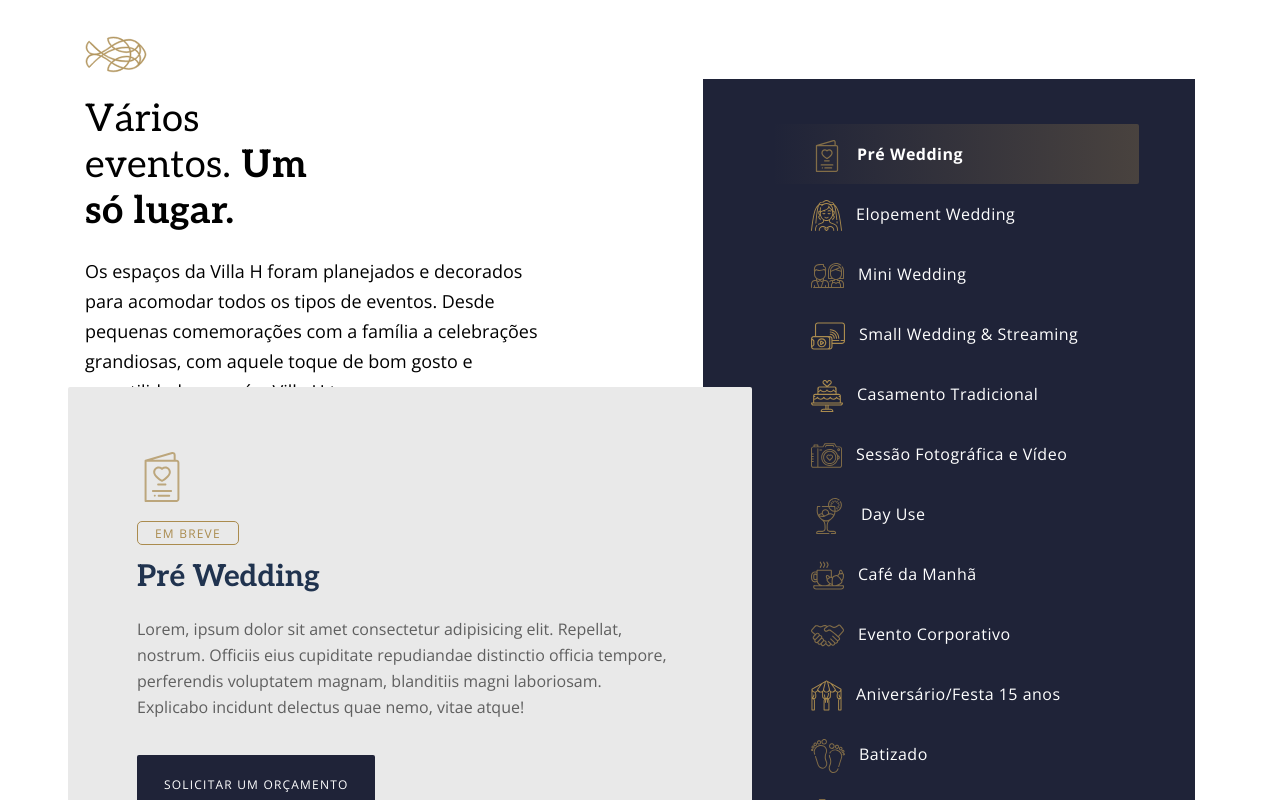
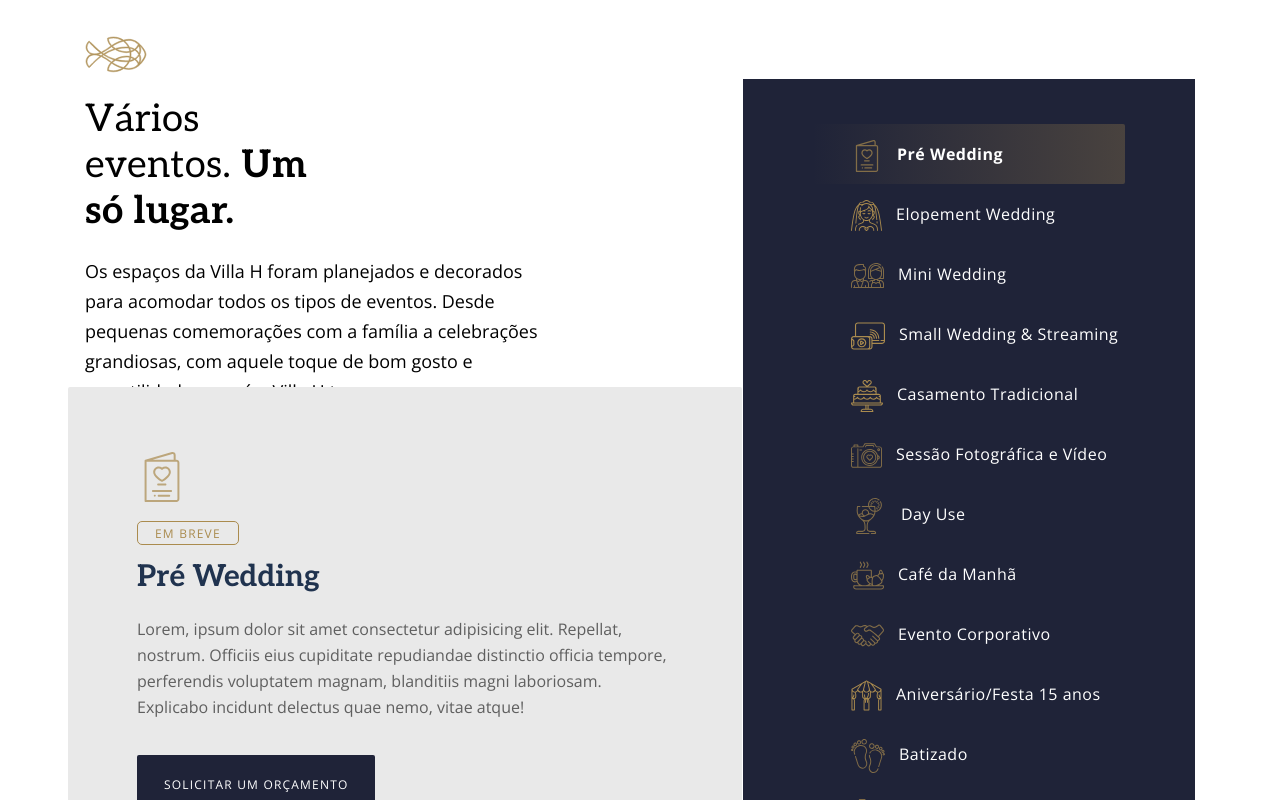
Before and after one commit to jessiicasantos/villa-h-react, a React (Create React App) app: page / in a window 1280 px wide. Shown: the part 4200-5000 px from the top of the page. Built offline with nearby package versions, Linux system fonts and the light colour scheme.

Commit message:
Responsive EventSection >= 1025px added

```diff
--- a/src/components/Container/EventSection/EventSection.css
+++ b/src/components/Container/EventSection/EventSection.css
@@ -121,3 +121,17 @@
 .card-event h6 {
     margin: 0 0 10px;
 }
+
+@media screen and (max-width: 1366px) {
+    .menu-event {
+        max-width: 452px;
+    }
+
+    .menu-event li {
+        padding: 0 70px 0;
+    }
+
+    .card-event {
+        max-width: 539px;
+    }
+}
```
